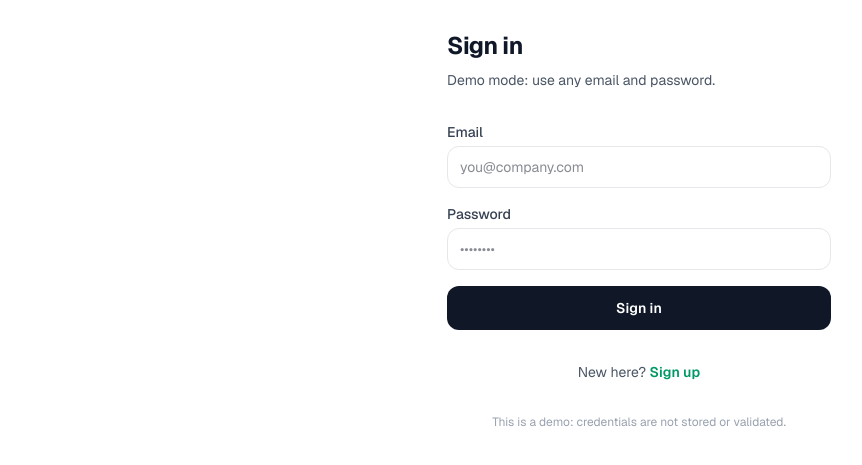
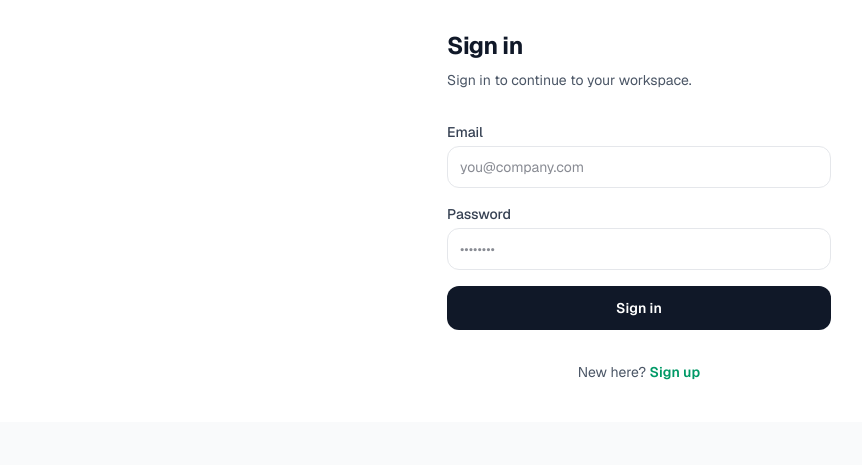
Before and after one commit to vighanesh2/Yhacks-contractapp, a Next.js app: page /login in a window 1280 px wide. Shown: the part 155-620 px from the top of the page, without its empty margins (1-863 px from the left). Built offline with nearby package versions, Linux system fonts and the light colour scheme; no server answers.

Commit message:
signin text

```diff
--- a/components/AuthForm.tsx
+++ b/components/AuthForm.tsx
@@ -39,8 +39,8 @@ export function AuthForm({ mode }: { mode: Mode }) {
   const title = mode === "signup" ? "Create an account" : "Sign in";
   const subtitle =
     mode === "signup"
-      ? "Demo mode: use any email and password."
-      : "Demo mode: use any email and password.";
+      ? "Create your account to get started."
+      : "Sign in to continue to your workspace.";
   const submitLabel = mode === "signup" ? "Sign up" : "Sign in";
   const altHref = mode === "signup" ? "/login" : "/signup";
   const altLabel = mode === "signup" ? "Sign in" : "Sign up";
@@ -117,10 +117,6 @@ export function AuthForm({ mode }: { mode: Mode }) {
           {altLabel}
         </Link>
       </p>
-
-      <p className="text-center text-xs text-gray-400">
-        This is a demo: credentials are not stored or validated.
-      </p>
     </div>
   );
 }
```
